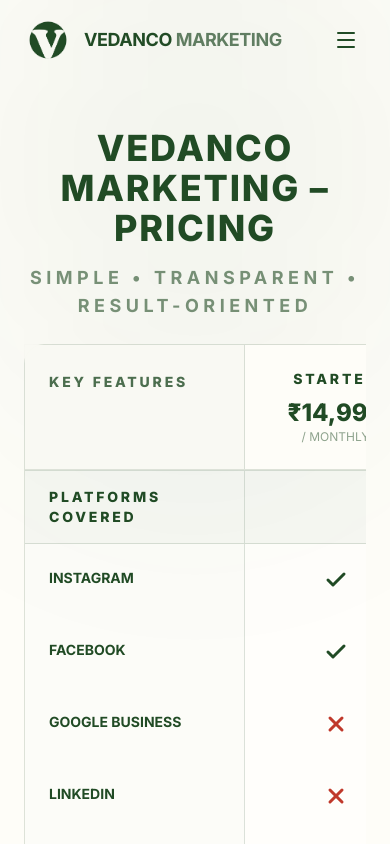
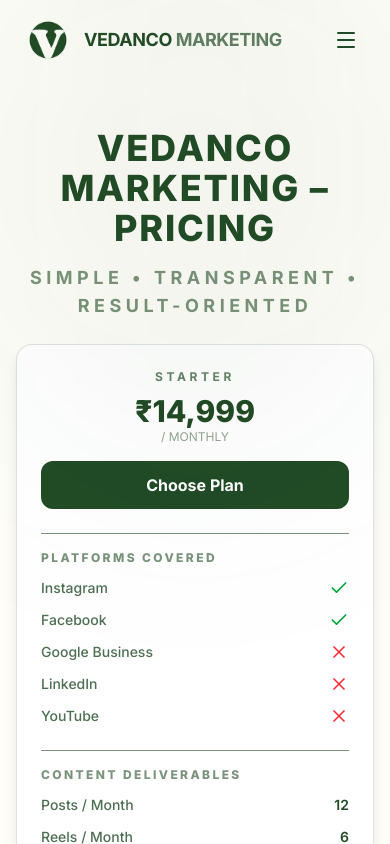
Before and after one commit to sachinpanchal1170-bhip/vedancomarketing, a React (Vite) app: page / in a window 390 px wide. Shown: the top 844 px of the page. Built offline with nearby package versions, Linux system fonts and the light colour scheme.

Commit message:
mobile view change

```diff
--- a/src/App.tsx
+++ b/src/App.tsx
@@ -33,11 +33,7 @@
     >
       <div className="max-w-7xl mx-auto flex items-center justify-between">
         <div className="flex items-center gap-3">
-          <img
-            src="/logo.png"
-            alt="Vedanco Logo"
-            className="w-12 h-12 object-contain"
-          />
+          <img src="/logo.png" alt="Vedanco Logo" className="w-12 h-12 object-contain" />
           <span className="font-bold text-lg tracking-tight text-brand-text">
             VEDANCO <span className="opacity-70">MARKETING</span>
           </span>
@@ -63,7 +59,7 @@
 
 const Header = () => {
   return (
-    <section className="pt-32 pb-2 px-6 text-center relative">
+    <section className="pt-32 pb-6 px-6 text-center relative">
       <div className="absolute inset-0 flex justify-center items-center pointer-events-none">
         <div className="w-[600px] h-[600px] bg-brand-text/5 blur-[120px] rounded-full" />
       </div>
@@ -72,7 +68,7 @@
         initial={{ opacity: 0, y: 24 }}
         whileInView={{ opacity: 1, y: 0 }}
         viewport={{ once: true }}
-        transition={{ duration: 0.8, ease: "easeOut" }}
+        transition={{ duration: 0.8 }}
         className="relative max-w-4xl mx-auto"
       >
         <h1 className="text-4xl md:text-5xl font-black text-brand-text mb-4 uppercase tracking-wider">
@@ -87,66 +83,94 @@
 };
 
 /* =========================
-   INDICATOR
+   MOBILE PRICING CARDS
 ========================= */
 
-const Indicator = ({ value }: { value: string | boolean }) => {
+const MobilePricing = () => {
   return (
-    <div className="flex items-center justify-center">
+    <section className="block md:hidden px-4 pb-20 space-y-10">
+
+      {PLANS.map((plan) => (
+        <div
+          key={plan.id}
+          className="rounded-2xl border border-brand-border bg-white shadow-lg p-6 space-y-6"
+        >
+          <div className="text-center">
+            <h3 className="text-xs tracking-[0.3em] font-bold uppercase text-brand-text/70">
+              {plan.name}
+            </h3>
+
+            <div className="text-3xl font-black mt-2 text-brand-text">
+              {plan.price}
+            </div>
+
+            <div className="text-xs uppercase opacity-50">
+              / Monthly
+            </div>
+
+            <button className="mt-4 w-full bg-brand-text text-white py-3 rounded-xl font-bold hover:opacity-90 transition">
+              Choose Plan
+            </button>
+          </div>
+
+          {FEATURE_BLOCKS.map((block) => (
+            <div key={block.category} className="space-y-3">
+
+              <h4 className="text-xs font-black uppercase tracking-[0.2em] text-brand-text/60 border-t pt-4">
+                {block.category}
+              </h4>
+
+              {block.rows.map((row) => {
+                const value = row.values[plan.id];
+
+                return (
+                  <div key={row.label} className="flex justify-between items-center text-sm">
+                    <span className="font-medium text-brand-text/80">
+                      {row.label}
+                    </span>
+
                     {typeof value === "boolean" ? (
                       value ? (
-          <Check className="w-6 h-6 text-brand-text stroke-[3px]" />
+                        <Check className="w-5 h-5 text-green-600" />
                       ) : (
-          <X className="w-6 h-6 text-[#C0392B] stroke-[3px]" />
+                        <X className="w-5 h-5 text-red-500" />
                       )
                     ) : (
-        <span className="text-sm font-bold opacity-80">{value}</span>
+                      <span className="font-semibold text-brand-text">
+                        {value}
+                      </span>
                     )}
                   </div>
+                );
+              })}
+            </div>
+          ))}
+
+        </div>
+      ))}
+
+    </section>
   );
 };
 
 /* =========================
-   COMPARISON TABLE
-========================= */
-
-/* =========================
-   COMPARISON TABLE
+   DESKTOP COMPARISON TABLE
 ========================= */
 
 const ComparisonTable = () => {
   return (
-    <section id="packages" className="pt-4 pb-24 px-6">
+    <section id="packages" className="hidden md:block pt-4 pb-24 px-6">
       <div className="max-w-[1200px] mx-auto">
-
-        {/* Horizontal Scroll Wrapper (Mobile Fix) */}
         <div className="overflow-x-auto scrollbar-hide">
-
-          <motion.div
-            initial={{ opacity: 0, y: 24 }}
-            whileInView={{ opacity: 1, y: 0 }}
-            viewport={{ once: true }}
-            transition={{ duration: 0.6, ease: "easeOut" }}
-            className="min-w-[950px] rounded-[20px] border border-brand-border premium-shadow bg-brand-bg"
-          >
-
-            {/* Sticky Header */}
-            <div className="sticky-header grid grid-cols-[220px_repeat(4,1fr)] md:grid-cols-[300px_repeat(4,1fr)]">
-              <div className="p-6 border-r border-brand-border bg-brand-text/[0.02]">
-                <span className="text-sm font-black uppercase tracking-[0.2em] opacity-80">
+          <div className="min-w-[950px] rounded-[20px] border border-brand-border premium-shadow bg-brand-bg">
+            <div className="sticky-header grid grid-cols-[220px_repeat(4,1fr)]">
+              <div className="p-6 border-r border-brand-border bg-brand-text/[0.02] font-black uppercase text-sm">
                 Key Features
-                </span>
               </div>
 
               {PLANS.map((plan) => (
-                <div
-                  key={plan.id}
-                  className={cn(
-                    "p-6 text-center border-r border-brand-border last:border-r-0",
-                    plan.isElite && "bg-brand-text/[0.05]"
-                  )}
-                >
-                  <h3 className="text-sm font-black tracking-[0.2em] uppercase mb-2">
+                <div key={plan.id} className="p-6 text-center border-r border-brand-border last:border-r-0">
+                  <h3 className="text-sm font-black uppercase mb-2">
                     {plan.name}
                   </h3>
                   <div className="text-2xl font-black">{plan.price}</div>
@@ -155,101 +179,40 @@
               ))}
             </div>
 
-            {/* Body */}
-            <div className="divide-y divide-brand-border bg-white/40">
-
-              {FEATURE_BLOCKS.map((block, blockIdx) => (
-                <motion.div
-                  key={block.category}
-                  initial={{ opacity: 0, y: 16 }}
-                  whileInView={{ opacity: 1, y: 0 }}
-                  viewport={{ once: true }}
-                  transition={{ duration: 0.5, delay: blockIdx * 0.05 }}
-                >
-
-                  <div className="grid grid-cols-[220px_repeat(4,1fr)] md:grid-cols-[300px_repeat(4,1fr)] bg-brand-text/[0.04] border-y border-brand-border">
-                    <div className="px-6 py-4 border-r border-brand-border font-black uppercase tracking-[0.2em] text-sm">
+            {FEATURE_BLOCKS.map((block) => (
+              <div key={block.category}>
+                <div className="grid grid-cols-[220px_repeat(4,1fr)] bg-brand-text/[0.04] border-y border-brand-border">
+                  <div className="px-6 py-4 border-r border-brand-border font-black uppercase text-sm">
                     {block.category}
                   </div>
-                    {PLANS.map(plan => (
-                      <div key={plan.id} />
-                    ))}
                 </div>
 
-                  {block.rows.map((row, rowIdx) => (
-                    <motion.div
-                      key={row.label}
-                      initial={{ opacity: 0, y: 12 }}
-                      whileInView={{ opacity: 1, y: 0 }}
-                      viewport={{ once: true }}
-                      transition={{ duration: 0.4, delay: rowIdx * 0.04 }}
-                      className="grid grid-cols-[220px_repeat(4,1fr)] md:grid-cols-[300px_repeat(4,1fr)] hover:bg-brand-text/[0.04] transition-all"
-                    >
-                      <div className="p-6 border-r border-brand-border font-bold uppercase text-sm bg-brand-text/[0.01]">
+                {block.rows.map((row) => (
+                  <div key={row.label} className="grid grid-cols-[220px_repeat(4,1fr)] border-b border-brand-border">
+                    <div className="p-6 border-r border-brand-border font-bold uppercase text-sm">
                       {row.label}
                     </div>
 
                     {PLANS.map((plan) => (
-                        <div
-                          key={plan.id}
-                          className={cn(
-                            "p-6 flex items-center justify-center border-r border-brand-border last:border-r-0",
-                            plan.isElite && "bg-brand-text/[0.03]"
+                      <div key={plan.id} className="p-6 flex items-center justify-center border-r border-brand-border last:border-r-0">
+                        {typeof row.values[plan.id] === "boolean" ? (
+                          row.values[plan.id] ? (
+                            <Check className="w-5 h-5 text-green-600" />
+                          ) : (
+                            <X className="w-5 h-5 text-red-500" />
+                          )
+                        ) : (
+                          row.values[plan.id]
                         )}
-                        >
-                          <Indicator value={row.values[plan.id]} />
                       </div>
                     ))}
-                    </motion.div>
+                  </div>
                 ))}
-
-                </motion.div>
+              </div>
             ))}
 
           </div>
-
-          </motion.div>
         </div>
-
-        {/* Common Section */}
-        <motion.div
-          initial={{ opacity: 0, y: 24 }}
-          whileInView={{ opacity: 1, y: 0 }}
-          viewport={{ once: true }}
-          transition={{ duration: 0.6, ease: "easeOut" }}
-          className="mt-20"
-        >
-          <div className="bg-white/60 backdrop-blur-md border border-brand-border rounded-[18px] p-12 premium-shadow max-w-4xl mx-auto">
-            <div className="flex items-center justify-center gap-3 mb-10">
-              <span className="text-2xl">🔥</span>
-              <h3 className="text-xl font-black uppercase tracking-[0.3em]">
-                Common For All Plans
-              </h3>
-            </div>
-
-            <div className="grid grid-cols-1 md:grid-cols-2 gap-6">
-              {COMMON_FEATURES.map((feature, i) => (
-                <motion.div
-                  key={i}
-                  initial={{ opacity: 0, x: -12 }}
-                  whileInView={{ opacity: 1, x: 0 }}
-                  viewport={{ once: true }}
-                  transition={{ duration: 0.4, delay: i * 0.05 }}
-                  className="flex items-center gap-4 p-4 rounded-xl bg-brand-text/[0.03] border border-brand-border/50"
-                >
-                  <div className="w-10 h-10 min-w-[40px] shrink-0 rounded-full flex items-center justify-center bg-gradient-to-br from-[#214B25] to-[#2E6B35] shadow-[0_6px_18px_rgba(33,75,37,0.25)]">
-                    <Check className="w-5 h-5 text-white stroke-[3.5px]" />
-                  </div>
-
-                  <span className="text-sm font-bold opacity-80">
-                    {feature}
-                  </span>
-                </motion.div>
-              ))}
-            </div>
-          </div>
-        </motion.div>
-
       </div>
     </section>
   );
@@ -265,7 +228,13 @@
       <Navbar />
       <main>
         <Header />
+
+        {/* Mobile Cards */}
+        <MobilePricing />
+
+        {/* Desktop Table */}
         <ComparisonTable />
+
       </main>
     </div>
   );
```
Lines whose indentation alone changed are shown as unchanged.
